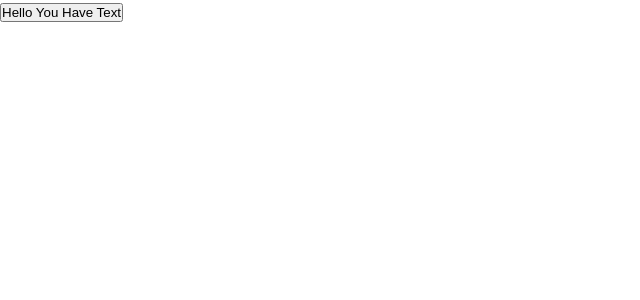
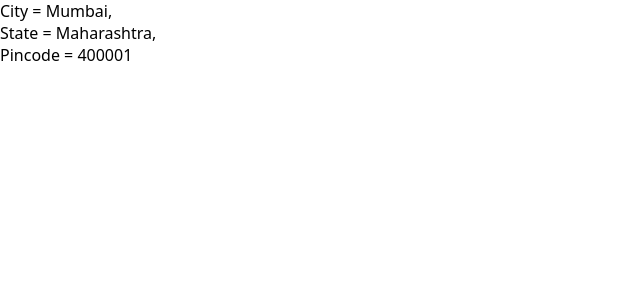
Before and after one commit to EshwarRao717/PRACTICE-SET2-PROPS-, a React (Vite) app in the folder 01-jsx/: page / in a window 1280 px wide. Shown: the top 300 px of the page, without its empty margins (0-640 px from the left). Built offline with nearby package versions, Linux system fonts and the light colour scheme.

Commit message:
07-Commit

```diff
--- a/01-jsx/src/App.jsx
+++ b/01-jsx/src/App.jsx
@@ -1,14 +1,9 @@
-import ActionButton from "./Compnents/ActionButton";
-
-
-
-
-
+import AddressBox from "./Compnents/AddressBox";
 
 function App() {
   return (
     <div>
-<ActionButton text = "Hello You Have Text"/>
+<AddressBox city = "Mumbai" state = "Maharashtra" pincode = "400001"/>
     </div>
   );
 }
--- a/01-jsx/src/Compnents/ActionButton.jsx
+++ /dev/null
@@ -1,14 +0,0 @@
-import React from 'react'
-
-const ActionButton = ({text = "Submit"}) => {
-  return (
-    <div>
-
-        <p>
-            <button> {text}</button>
-        </p>
-    </div>
-  )
-}
-
-export default ActionButton
--- /dev/null
+++ b/01-jsx/src/Compnents/AddressBox.jsx
@@ -0,0 +1,15 @@
+import React from 'react'
+
+const AddressBox = ({city,state,pincode}) => {
+  return (
+    <div>
+        <p style={{whiteSpace:"pre-line"}}>
+            {`City = ${city},
+            State = ${state},
+            Pincode = ${pincode}`}
+        </p>
+    </div>
+  )
+}
+
+export default AddressBox
```
